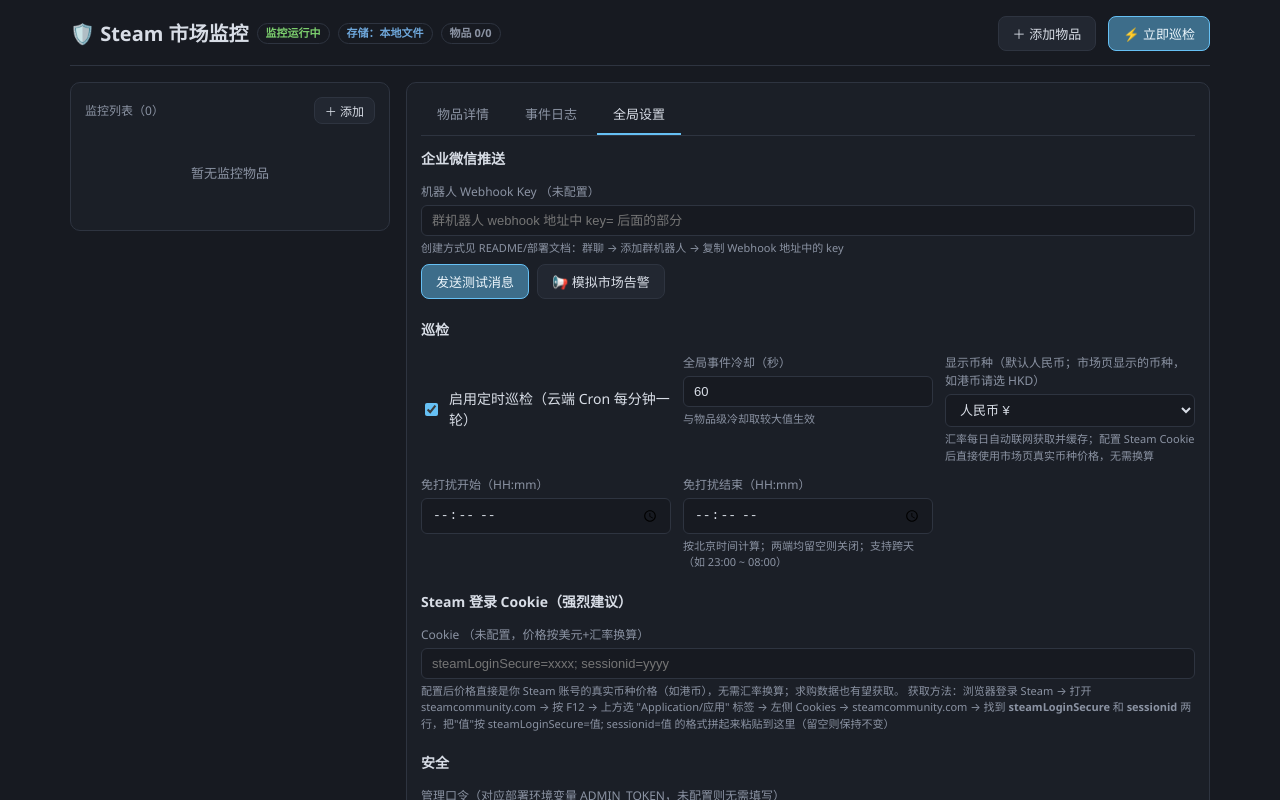
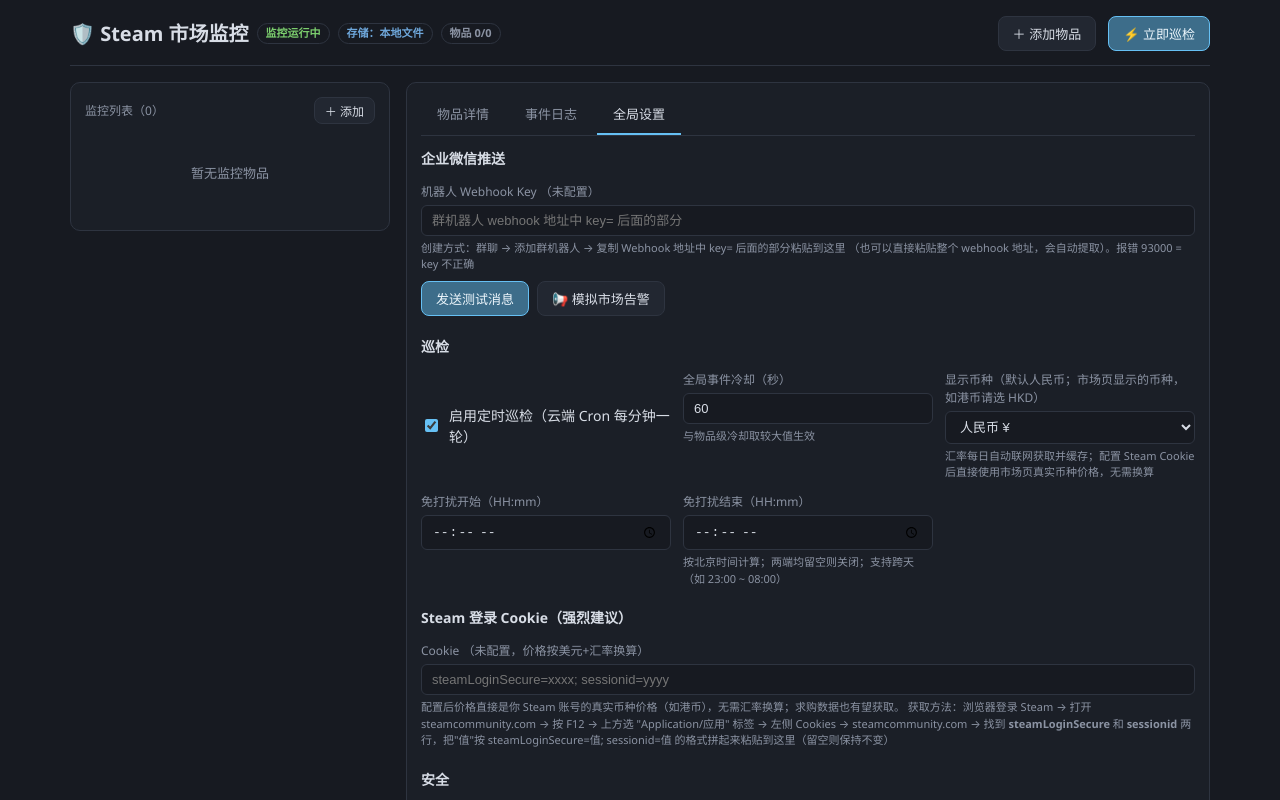
Before and after one commit to fandiiiiiii/steam-market-monitor, a Next.js app in the folder apps/web/: page / in a window 1280 px wide. Both pictures are taken after a click on the element "全局设置". Shown: the top 800 px of the page. Built offline with nearby package versions, Linux system fonts and the light colour scheme.

Commit message:
feat: 自动提取完整 webhook 地址中的 key，容错粘贴格式

```diff
--- a/apps/web/src/app/api/notify/test/route.ts
+++ b/apps/web/src/app/api/notify/test/route.ts
@@ -1,7 +1,7 @@
 import { NextResponse, type NextRequest } from "next/server";
 import { adminAuthorized } from "@/lib/auth";
 import { notifier, store } from "@/lib/singletons";
-import { buildItemMessage, errMsg, type DetectEvent, type MonitorItem } from "@steam-monitor/core";
+import { buildItemMessage, errMsg, normalizeWebhookKey, type DetectEvent, type MonitorItem } from "@steam-monitor/core";
 
 export const runtime = "nodejs";
 export const dynamic = "force-dynamic";
@@ -23,7 +23,8 @@ export async function POST(req: NextRequest) {
     // 允许无请求体
   }
   const settings = await store.getSettings();
-  const key = (typeof body?.key === "string" && body.key.trim()) || settings.webhookKey;
+  const rawKey = (typeof body?.key === "string" && body.key.trim()) || settings.webhookKey;
+  const key = normalizeWebhookKey(rawKey);
   if (!key) return NextResponse.json({ error: "尚未配置企业微信 webhook key" }, { status: 400 });
   try {
     if (body?.mode === "event") {
--- a/apps/web/src/app/api/settings/route.ts
+++ b/apps/web/src/app/api/settings/route.ts
@@ -1,4 +1,4 @@
-import { type Settings } from "@steam-monitor/core";
+import { type Settings, normalizeWebhookKey } from "@steam-monitor/core";
 import { NextResponse, type NextRequest } from "next/server";
 import { adminAuthorized } from "@/lib/auth";
 import { ensureDefaults, store } from "@/lib/singletons";
@@ -68,9 +68,9 @@ export async function PUT(req: NextRequest) {
     if (cookie.length > 4096) return NextResponse.json({ error: "Cookie 过长" }, { status: 400 });
     next.steamCookie = cookie;
   }
-  // webhookKey：留空表示不修改；传值则覆盖
+  // webhookKey：留空表示不修改；传值则覆盖（支持粘贴完整 webhook 地址，自动提取 key）
   if (typeof body?.webhookKey === "string" && body.webhookKey.trim()) {
-    const key = body.webhookKey.trim();
+    const key = normalizeWebhookKey(body.webhookKey);
     if (key.length > 200) return NextResponse.json({ error: "webhook key 过长" }, { status: 400 });
     next.webhookKey = key;
   }
--- a/apps/web/src/components/SettingsPanel.tsx
+++ b/apps/web/src/components/SettingsPanel.tsx
@@ -95,7 +95,10 @@ export function SettingsPanel({ settings, onSaved, health }: Props) {
           placeholder={settings.webhookKeySet ? "留空保持不变；输入新值则覆盖" : "群机器人 webhook 地址中 key= 后面的部分"}
           onChange={(e) => setForm({ ...form, webhookKey: e.target.value })}
         />
-        <span className="hint">创建方式见 README/部署文档：群聊 → 添加群机器人 → 复制 Webhook 地址中的 key</span>
+        <span className="hint">
+          创建方式：群聊 → 添加群机器人 → 复制 Webhook 地址中 key= 后面的部分粘贴到这里
+          （也可以直接粘贴整个 webhook 地址，会自动提取）。报错 93000 = key 不正确
+        </span>
       </div>
       <div className="flex mt8">
         <button className="btn primary" onClick={() => testNotify()} disabled={testing}>
--- a/packages/core/src/util.ts
+++ b/packages/core/src/util.ts
@@ -15,6 +15,17 @@ export function sleep(ms: number): Promise<void> {
 /** 千分位、两位小数的价格显示 */
 export function fmtPrice(n: number): string {
   return n.toLocaleString("zh-CN", { minimumFractionDigits: 2, maximumFractionDigits: 2 });
+}
+
+/**
+ * 规范化企业微信 webhook key：
+ * 用户可能粘贴完整地址（.../webhook/send?key=xxxx）或只粘贴 key，这里统一提取 key 部分。
+ */
+export function normalizeWebhookKey(input: string): string {
+  const s = input.trim();
+  const m = s.match(/key=([0-9a-zA-Z\-]{20,})/);
+  if (m) return m[1];
+  return s;
 }
 
 const CURRENCY_SYMBOLS: Record<string, string> = {
```
Also changed, not shown: 1 other file (tests, documents, lock files or other folders).
